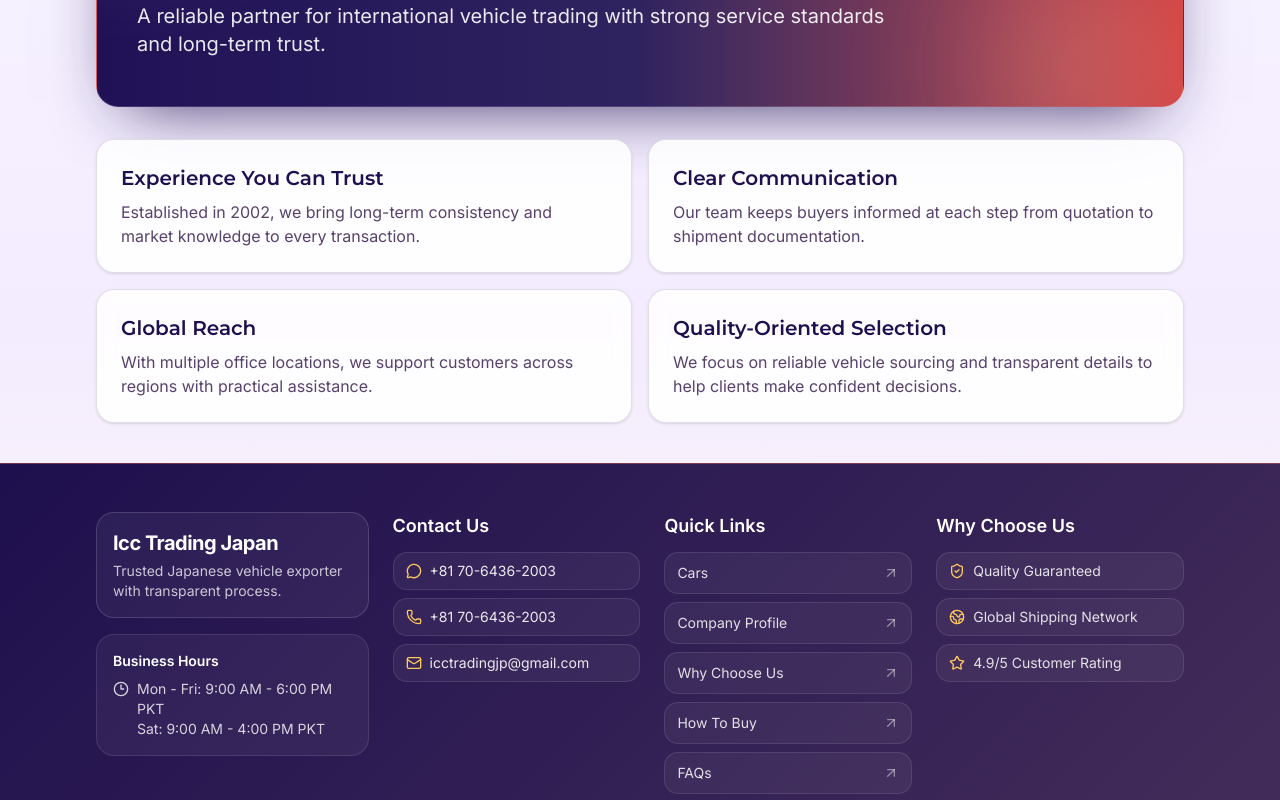
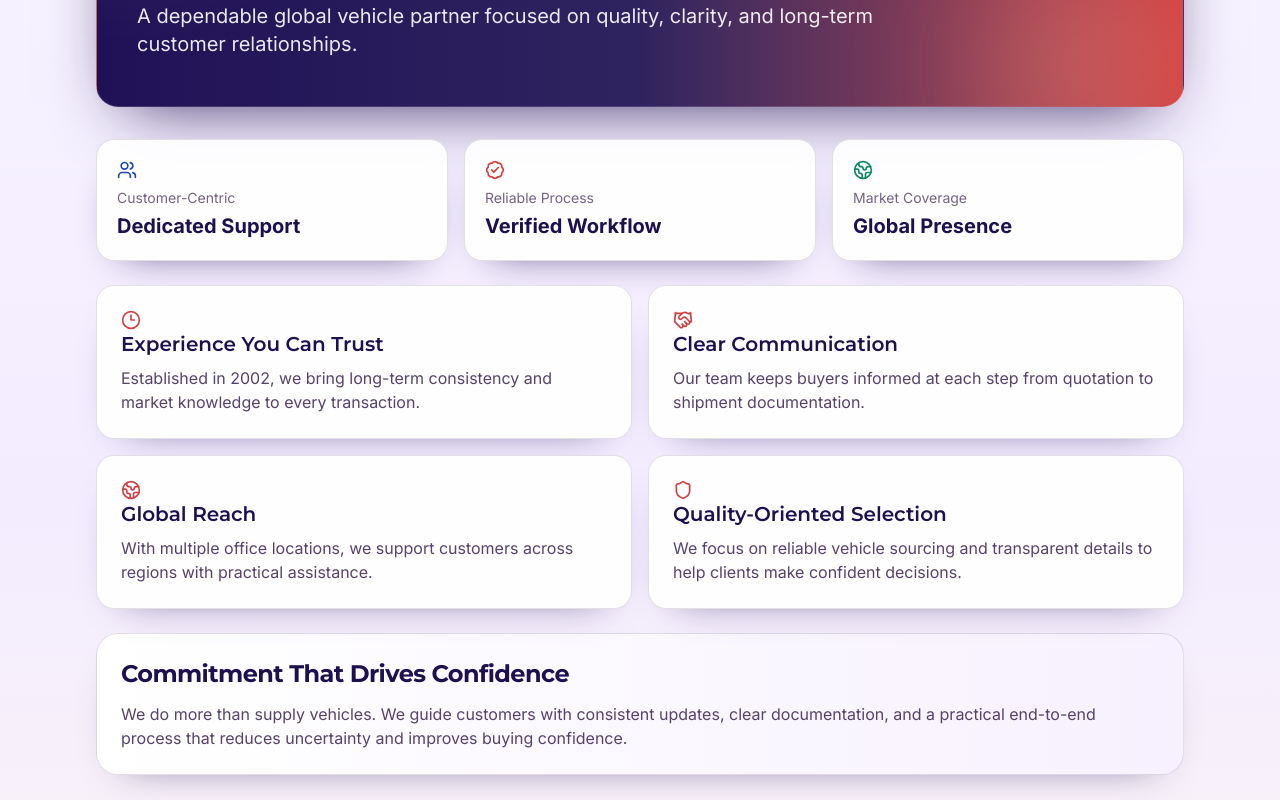
Before and after one commit to Afaqahmad1122/llc-tradding, a Next.js app in the folder frontend/: page /about/why-choose-us in a window 1280 px wide. Shown: the part 300-1100 px from the top of the page. Built offline with nearby package versions, Linux system fonts and the light colour scheme; no server answers.

Commit message:
Added a top KPI-style row (Customer-Centric, Verified Workflow, Global Presence) Enhanced highlight cards with: icons deeper shadows better spacing/visual hierarchy Improved hero subtitle text for cleaner brand messaging

```diff
--- a/frontend/app/about/company-profile/page.tsx
+++ b/frontend/app/about/company-profile/page.tsx
@@ -34,6 +34,7 @@ const officeAddresses = [
     lines: [
       "Dean city tri building opposite to sarhad university",
       "4th floor, 402 office",
+      "Peshawar, Pakistan",
     ],
   },
 ];
--- a/frontend/app/about/why-choose-us/page.tsx
+++ b/frontend/app/about/why-choose-us/page.tsx
@@ -1,22 +1,27 @@
 import { AboutPageShell } from "@/components/landing/about-page-shell";
+import { BadgeCheck, Clock3, Globe2, Handshake, Shield, Users } from "lucide-react";
 
 const highlights = [
   {
+    icon: Clock3,
     title: "Experience You Can Trust",
     description:
       "Established in 2002, we bring long-term consistency and market knowledge to every transaction.",
   },
   {
+    icon: Handshake,
     title: "Clear Communication",
     description:
       "Our team keeps buyers informed at each step from quotation to shipment documentation.",
   },
   {
+    icon: Globe2,
     title: "Global Reach",
     description:
       "With multiple office locations, we support customers across regions with practical assistance.",
   },
   {
+    icon: Shield,
     title: "Quality-Oriented Selection",
     description:
       "We focus on reliable vehicle sourcing and transparent details to help clients make confident decisions.",
@@ -28,14 +33,45 @@ export default function WhyChooseUsPage() {
     <AboutPageShell
       badge="Customer First"
       title="Why Choose Us"
-      subtitle="A reliable partner for international vehicle trading with strong service standards and long-term trust."
+      subtitle="A dependable global vehicle partner focused on quality, clarity, and long-term customer relationships."
     >
-      <div className="grid gap-4 md:grid-cols-2">
+      <div className="grid gap-4 sm:grid-cols-3">
+        <article className="rounded-2xl border border-[#452E5A]/15 bg-white/90 p-5 shadow-[0_16px_40px_-28px_rgba(30,16,78,0.9)] backdrop-blur-sm dark:border-white/10 dark:bg-white/5">
+          <Users className="size-5 text-[#1e47b8]" />
+          <p className="mt-2 text-sm text-[#452E5A]/75 dark:text-white/65">
+            Customer-Centric
+          </p>
+          <p className="mt-1 text-xl font-bold text-[#1E104E] dark:text-white">
+            Dedicated Support
+          </p>
+        </article>
+        <article className="rounded-2xl border border-[#452E5A]/15 bg-white/90 p-5 shadow-[0_16px_40px_-28px_rgba(30,16,78,0.9)] backdrop-blur-sm dark:border-white/10 dark:bg-white/5">
+          <BadgeCheck className="size-5 text-[#d14041]" />
+          <p className="mt-2 text-sm text-[#452E5A]/75 dark:text-white/65">
+            Reliable Process
+          </p>
+          <p className="mt-1 text-xl font-bold text-[#1E104E] dark:text-white">
+            Verified Workflow
+          </p>
+        </article>
+        <article className="rounded-2xl border border-[#452E5A]/15 bg-white/90 p-5 shadow-[0_16px_40px_-28px_rgba(30,16,78,0.9)] backdrop-blur-sm dark:border-white/10 dark:bg-white/5">
+          <Globe2 className="size-5 text-[#0f8a66]" />
+          <p className="mt-2 text-sm text-[#452E5A]/75 dark:text-white/65">
+            Market Coverage
+          </p>
+          <p className="mt-1 text-xl font-bold text-[#1E104E] dark:text-white">
+            Global Presence
+          </p>
+        </article>
+      </div>
+
+      <div className="mt-6 grid gap-4 md:grid-cols-2">
         {highlights.map((item) => (
           <article
             key={item.title}
-            className="rounded-2xl border border-[#452E5A]/15 bg-white/85 p-6 shadow-sm backdrop-blur-sm dark:border-white/10 dark:bg-white/5"
+            className="rounded-2xl border border-[#452E5A]/15 bg-white/90 p-6 shadow-[0_16px_40px_-30px_rgba(30,16,78,0.75)] backdrop-blur-sm dark:border-white/10 dark:bg-white/5"
           >
+            <item.icon className="size-5 text-[#d14041]" />
             <h2 className="text-xl font-semibold text-[#1E104E] dark:text-white">
               {item.title}
             </h2>
@@ -45,6 +81,17 @@ export default function WhyChooseUsPage() {
           </article>
         ))}
       </div>
+
+      <section className="mt-6 rounded-3xl border border-[#452E5A]/15 bg-linear-to-r from-white to-[#f7f1ff] p-6 shadow-[0_16px_40px_-30px_rgba(30,16,78,0.75)] dark:border-white/10 dark:from-white/5 dark:to-white/10">
+        <h2 className="text-2xl font-bold tracking-tight text-[#1E104E] dark:text-white">
+          Commitment That Drives Confidence
+        </h2>
+        <p className="mt-3 text-sm text-[#452E5A]/90 sm:text-base dark:text-white/80">
+          We do more than supply vehicles. We guide customers with consistent
+          updates, clear documentation, and a practical end-to-end process that
+          reduces uncertainty and improves buying confidence.
+        </p>
+      </section>
     </AboutPageShell>
   );
 }
```
